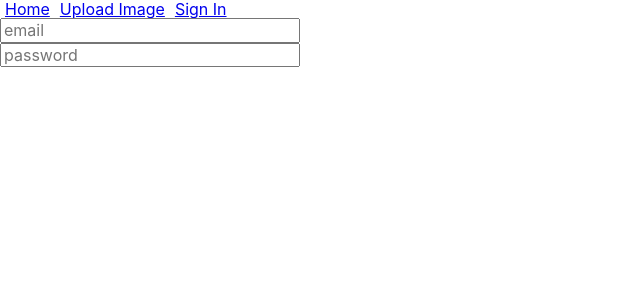
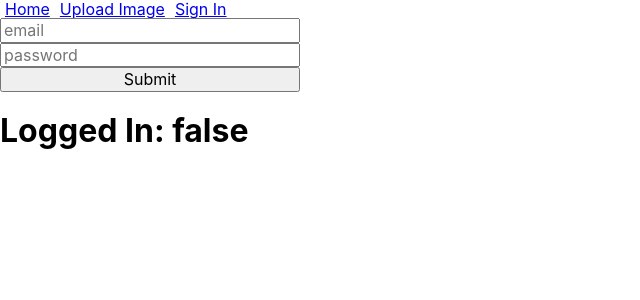
Before and after one commit to BrandonNichols/sam-photography-aws, a React (Create React App) app: page /sign-in in a window 1280 px wide. Shown: the top 300 px of the page, without its empty margins (0-640 px from the left). Built offline with nearby package versions, Linux system fonts and the light colour scheme.

Commit message:
added simple login to test redux state management

```diff
--- a/package.json
+++ b/package.json
@@ -8,8 +8,12 @@
     "@testing-library/user-event": "^12.1.10",
     "react": "^17.0.2",
     "react-dom": "^17.0.2",
+    "react-redux": "^7.2.4",
     "react-router-dom": "^5.2.0",
     "react-scripts": "4.0.3",
+    "redux": "^4.1.0",
+    "redux-thunk": "^2.3.0",
+    "styled-components": "^5.3.0",
     "web-vitals": "^1.0.1"
   },
   "scripts": {
--- a/src/components/Login.js
+++ b/src/components/Login.js
@@ -16,8 +16,14 @@ const Login = (props) => {
     setFormValue({ [e.target.name]: e.target.value });
   };
 
+  const handleSubmit = (e) => {
+    e.preventDefault();
+    props.signIn();
+  };
+
   return (
-    <Form>
+    <div>
+      <Form onSubmit={handleSubmit}>
         <input
           type="email"
           name="email"
@@ -32,7 +38,10 @@ const Login = (props) => {
           onChange={handleChange}
           placeholder="password"
         />
+        <button type="submit"> Submit </button>
       </Form>
+      <h1>{`Logged In: ${props.loginStatus}`}</h1>
+    </div>
   );
 };
 
--- a/src/index.js
+++ b/src/index.js
@@ -4,11 +4,12 @@ import "./index.css";
 import App from "./App";
 import reportWebVitals from "./reportWebVitals";
 import { BrowserRouter as Router } from "react-router-dom";
-import { createStore } from "redux";
+import { applyMiddleware, createStore } from "redux";
 import { Provider } from "react-redux";
+import thunk from "redux-thunk";
 import reducer from "./reducers";
 
-const store = createStore(reducer);
+const store = createStore(reducer, applyMiddleware(thunk));
 
 ReactDOM.render(
   <React.StrictMode>
```
Also changed, not shown: 2 other files (tests, documents, lock files or other folders). Lines whose indentation alone changed are shown as unchanged.
